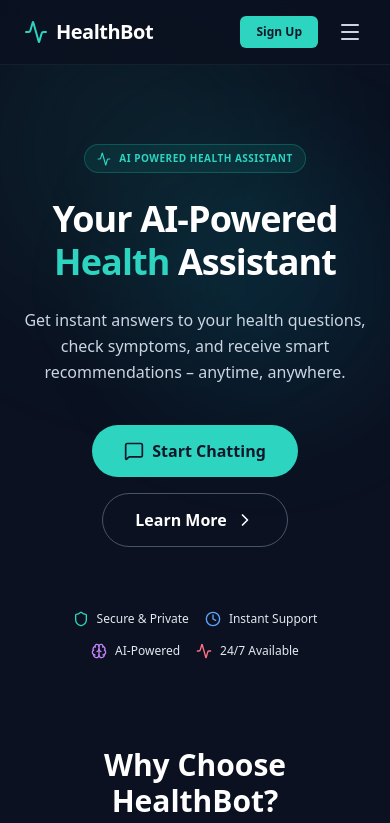
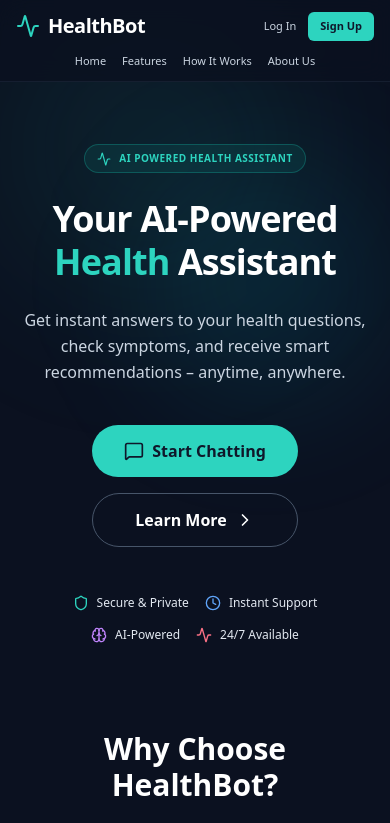
Before and after one commit to junaidnazeer/HealthBot-fullstack, a React (Create React App) app in the folder frontend/: page / in a window 390 px wide. Shown: the top 823 px of the page. Built offline with nearby package versions, Linux system fonts and the light colour scheme.

Commit message:
UI: Removed hamburger menu and restored visible navigation links on mobile

```diff
--- a/frontend/src/pages/home.js
+++ b/frontend/src/pages/home.js
@@ -1,4 +1,4 @@
-import React, { useState } from "react";
+import React from "react";
 import { Link } from "react-router-dom";
 import {
   HeartPulse,
@@ -12,21 +12,19 @@ import {
   Clock,
   Brain,
   AlertTriangle,
-  Menu,
-  X,
 } from "lucide-react";
 
 export default function Home() {
-  const [isMobileMenuOpen, setIsMobileMenuOpen] = useState(false);
-
   return (
     <div className="min-h-screen bg-[#0B1120] font-sans text-slate-50 selection:bg-teal-500 selection:text-white overflow-x-hidden relative w-full">
       {/* Background Glow Orbs */}
       <div className="absolute top-0 left-0 md:left-1/4 w-[300px] md:w-[500px] h-[300px] md:h-[500px] bg-teal-500/10 rounded-full blur-[80px] md:blur-[120px] pointer-events-none" />
       <div className="absolute top-40 right-0 md:right-1/4 w-[250px] md:w-[400px] h-[250px] md:h-[400px] bg-cyan-500/10 rounded-full blur-[60px] md:blur-[100px] pointer-events-none" />
 
-      {/* Navigation Bar */}
-      <nav className="flex items-center justify-between px-6 py-4 lg:px-12 lg:py-5 border-b border-slate-800/60 bg-[#0B1120]/80 backdrop-blur-md fixed w-full top-0 z-50">
+      {/* Navigation Bar - Hamburger Removed, Links Always Visible */}
+      <nav className="flex flex-col md:flex-row items-center justify-between px-4 py-3 lg:px-12 lg:py-5 border-b border-slate-800/60 bg-[#0B1120]/80 backdrop-blur-md fixed w-full top-0 z-50">
+        {/* Top Row on Mobile (Logo & Auth) */}
+        <div className="flex items-center justify-between w-full md:w-auto">
           <div className="flex items-center gap-2 cursor-pointer">
             <Activity className="h-6 w-6 lg:h-7 lg:w-7 text-teal-400" />
             <span className="text-xl lg:text-2xl font-bold tracking-tight text-white">
@@ -34,98 +32,71 @@ export default function Home() {
             </span>
           </div>
 
-        {/* Desktop Links (Hidden on Mobile) */}
-        <div className="hidden md:flex items-center gap-10 text-sm font-medium text-slate-300">
-          <a href="#home" className="hover:text-teal-400 transition-colors">
-            Home
-          </a>
-          <a href="#features" className="hover:text-teal-400 transition-colors">
-            Features
-          </a>
-          <a
-            href="#how-it-works"
-            className="hover:text-teal-400 transition-colors"
-          >
-            How It Works
-          </a>
-          <a href="#about" className="hover:text-teal-400 transition-colors">
-            About Us
-          </a>
-        </div>
-
-        {/* Right Side Buttons & Mobile Menu Toggle */}
-        <div className="flex items-center gap-4 lg:gap-6">
+          <div className="flex md:hidden items-center gap-3">
             <Link
               to="/login"
-            className="hidden sm:block text-xs lg:text-sm font-medium text-slate-300 hover:text-white transition-colors"
+              className="text-[11px] font-medium text-slate-300 hover:text-white"
             >
               Log In
             </Link>
             <Link
               to="/register"
-            className="px-4 py-2 lg:px-6 lg:py-2.5 text-xs lg:text-sm font-semibold text-slate-900 bg-teal-400 hover:bg-teal-300 rounded-md transition-all"
+              className="px-3 py-1.5 text-[11px] font-semibold text-slate-900 bg-teal-400 hover:bg-teal-300 rounded-md transition-all"
             >
               Sign Up
             </Link>
-
-          {/* Hamburger Icon for Mobile */}
-          <button
-            className="md:hidden text-slate-300 p-1 hover:text-teal-400 transition-colors"
-            onClick={() => setIsMobileMenuOpen(!isMobileMenuOpen)}
-          >
-            {isMobileMenuOpen ? <X size={24} /> : <Menu size={24} />}
-          </button>
+          </div>
         </div>
 
-        {/* Mobile Navigation Dropdown */}
-        {isMobileMenuOpen && (
-          <div className="absolute top-[100%] left-0 w-full bg-[#0B1120]/95 backdrop-blur-xl border-b border-slate-800/60 md:hidden flex flex-col px-6 py-6 gap-6 shadow-2xl animate-in slide-in-from-top-2">
+        {/* 4 Navigation Links - Always visible on Mobile & Desktop */}
+        <div className="flex items-center justify-center gap-4 sm:gap-8 lg:gap-10 text-[11px] lg:text-sm font-medium text-slate-300 w-full md:w-auto mt-3 md:mt-0 overflow-x-auto no-scrollbar">
           <a
             href="#home"
-              onClick={() => setIsMobileMenuOpen(false)}
-              className="text-base font-bold text-slate-300 hover:text-teal-400"
+            className="hover:text-teal-400 transition-colors whitespace-nowrap"
           >
             Home
           </a>
           <a
             href="#features"
-              onClick={() => setIsMobileMenuOpen(false)}
-              className="text-base font-bold text-slate-300 hover:text-teal-400"
+            className="hover:text-teal-400 transition-colors whitespace-nowrap"
           >
             Features
           </a>
           <a
             href="#how-it-works"
-              onClick={() => setIsMobileMenuOpen(false)}
-              className="text-base font-bold text-slate-300 hover:text-teal-400"
+            className="hover:text-teal-400 transition-colors whitespace-nowrap"
           >
             How It Works
           </a>
           <a
             href="#about"
-              onClick={() => setIsMobileMenuOpen(false)}
-              className="text-base font-bold text-slate-300 hover:text-teal-400"
+            className="hover:text-teal-400 transition-colors whitespace-nowrap"
           >
             About Us
           </a>
-            <div className="sm:hidden pt-4 border-t border-slate-800/60">
+        </div>
+
+        {/* Desktop Auth Buttons */}
+        <div className="hidden md:flex items-center gap-6">
           <Link
             to="/login"
-                onClick={() => setIsMobileMenuOpen(false)}
-                className="text-base font-bold text-slate-300 hover:text-teal-400 block"
+            className="text-sm font-medium text-slate-300 hover:text-white transition-colors"
           >
             Log In
           </Link>
+          <Link
+            to="/register"
+            className="px-6 py-2.5 text-sm font-semibold text-slate-900 bg-teal-400 hover:bg-teal-300 rounded-md transition-all"
+          >
+            Sign Up
+          </Link>
         </div>
-          </div>
-        )}
       </nav>
 
       {/* --- SECTION 1: HOME --- */}
-      {/* Reduced pb-20 to pb-10 to close the gap */}
       <section
         id="home"
-        className="relative pt-32 pb-10 px-6 lg:pt-44 lg:pb-16 max-w-[1200px] mx-auto flex flex-col items-center text-center z-10"
+        className="relative pt-32 pb-10 px-6 lg:pt-40 lg:pb-16 max-w-[1200px] mx-auto flex flex-col items-center text-center z-10"
       >
         <div className="inline-flex items-center gap-2 px-3 py-1.5 lg:px-4 rounded-full border border-teal-500/30 bg-teal-500/10 text-teal-400 text-[10px] lg:text-xs font-bold tracking-wider mb-6 mt-4 lg:mt-0">
           <Activity size={14} /> AI POWERED HEALTH ASSISTANT
@@ -138,16 +109,16 @@ export default function Home() {
           Get instant answers to your health questions, check symptoms, and
           receive smart recommendations – anytime, anywhere.
         </p>
-        <div className="flex flex-col sm:flex-row items-center justify-center gap-4 mb-16">
+        <div className="flex flex-col sm:flex-row items-center justify-center gap-4 mb-12">
           <Link
             to="/chat"
-            className="px-8 py-3.5 text-base font-bold text-slate-900 bg-teal-400 hover:bg-teal-300 rounded-full transition-all flex items-center gap-2"
+            className="px-8 py-3.5 text-base font-bold text-slate-900 bg-teal-400 hover:bg-teal-300 rounded-full transition-all flex items-center gap-2 w-full sm:w-auto justify-center"
           >
             <MessageSquare size={20} /> Start Chatting
           </Link>
           <a
             href="#features"
-            className="px-8 py-3.5 text-base font-bold text-white border border-slate-600 hover:bg-slate-800 rounded-full transition-all flex items-center gap-2"
+            className="px-8 py-3.5 text-base font-bold text-white border border-slate-600 hover:bg-slate-800 rounded-full transition-all flex items-center gap-2 w-full sm:w-auto justify-center"
           >
             Learn More <ChevronRight size={20} />
           </a>
@@ -183,12 +154,11 @@ export default function Home() {
       </section>
 
       {/* --- SECTION 2: FEATURES --- */}
-      {/* Reduced pt-24 to pt-12 to close the gap */}
       <section
         id="features"
-        className="pt-12 pb-16 px-6 lg:pt-16 lg:pb-20 lg:px-12 relative z-20 max-w-[1400px] mx-auto"
+        className="pt-12 pb-12 px-6 lg:pt-16 lg:pb-16 relative z-20 max-w-[1400px] mx-auto"
       >
-        <div className="text-center mb-16">
+        <div className="text-center mb-12 lg:mb-16">
           <h2 className="text-3xl lg:text-4xl font-bold mb-4 text-white">
             Why Choose HealthBot?
           </h2>
@@ -228,13 +198,13 @@ export default function Home() {
       {/* --- SECTION 3: HOW IT WORKS --- */}
       <section
         id="how-it-works"
-        className="py-24 px-6 lg:px-12 bg-[#111827]/30 border-y border-slate-800/50"
+        className="py-12 lg:py-16 px-6 lg:px-12 bg-[#111827]/30 border-y border-slate-800/50"
       >
         <div className="max-w-[1200px] mx-auto text-center">
-          <h2 className="text-3xl lg:text-4xl font-bold mb-12 text-white">
+          <h2 className="text-3xl lg:text-4xl font-bold mb-10 text-white">
             How It Works
           </h2>
-          <div className="grid grid-cols-1 md:grid-cols-3 gap-12">
+          <div className="grid grid-cols-1 md:grid-cols-3 gap-8 lg:gap-12">
             <Step
               number="01"
               title="Register"
@@ -255,37 +225,38 @@ export default function Home() {
       </section>
 
       {/* --- SECTION 4: ABOUT US --- */}
-      {/* Reduced bottom padding to pb-8 to close the gap to disclaimer */}
       <section
         id="about"
-        className="pt-24 pb-8 px-6 lg:pt-24 lg:pb-12 max-w-[1200px] mx-auto"
+        className="pt-10 pb-6 lg:pt-14 lg:pb-8 px-6 lg:px-12 max-w-[1200px] mx-auto"
       >
-        <div className="bg-[#111827] border border-slate-800 p-8 lg:p-12 rounded-3xl flex flex-col md:flex-row items-center gap-10">
-          <div className="flex-1">
-            <h2 className="text-3xl font-bold text-white mb-6">
+        <div className="bg-[#111827] border border-slate-800 p-8 lg:p-12 rounded-3xl flex flex-col md:flex-row items-center gap-10 shadow-lg">
+          <div className="flex-1 text-center md:text-left">
+            <h2 className="text-3xl font-bold text-white mb-4 lg:mb-6">
               About HealthBot
             </h2>
-            <p className="text-slate-400 leading-relaxed">
+            <p className="text-slate-400 leading-relaxed text-sm lg:text-base">
               HealthBot leverages artificial intelligence to make healthcare
               information accessible, providing evidence-based insights to users
               worldwide.
             </p>
           </div>
-          <Activity size={80} className="text-teal-400 opacity-20" />
+          <Activity
+            size={80}
+            className="text-teal-400 opacity-20 hidden md:block"
+          />
         </div>
       </section>
 
       {/* Disclaimer */}
-      {/* Changed mt-10 to mt-4 to pull it closer to the About Us block */}
-      <div className="max-w-5xl mx-auto px-6 pb-20 mt-4">
-        <div className="bg-[#111827] border border-slate-800 rounded-xl p-8 text-center">
-          <div className="flex items-center justify-center gap-2 mb-4">
-            <AlertTriangle className="text-teal-400" size={20} />
-            <h4 className="text-teal-400 font-bold uppercase text-xs tracking-widest">
+      <div className="max-w-5xl mx-auto px-6 pb-16 mt-2 lg:mt-4">
+        <div className="bg-[#111827] border border-slate-800 rounded-xl p-6 lg:p-8 text-center shadow-lg">
+          <div className="flex items-center justify-center gap-2 mb-3 lg:mb-4">
+            <AlertTriangle className="text-teal-400" size={18} />
+            <h4 className="text-teal-400 font-bold uppercase text-[10px] lg:text-xs tracking-widest">
               Medical Disclaimer
             </h4>
           </div>
-          <p className="text-slate-400 text-xs leading-relaxed max-w-3xl mx-auto">
+          <p className="text-slate-400 text-[10px] lg:text-xs leading-relaxed max-w-3xl mx-auto">
             This system provides preliminary information only and is not a
             substitute for professional medical advice.
           </p>
@@ -331,6 +302,6 @@ const Step = ({ number, title, desc }) => (
   <div className="flex flex-col items-center">
     <div className="text-5xl font-black text-teal-500/10 mb-4">{number}</div>
     <h4 className="text-xl font-bold text-white mb-2">{title}</h4>
-    <p className="text-slate-400 text-sm">{desc}</p>
+    <p className="text-slate-400 text-sm text-center">{desc}</p>
   </div>
 );
```
Lines whose indentation alone changed are shown as unchanged.
